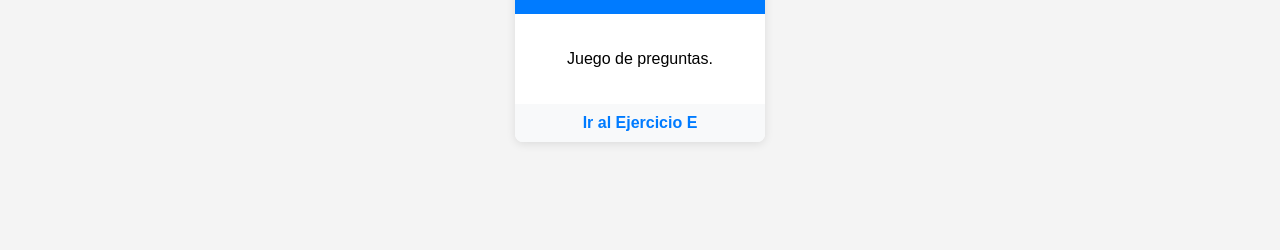
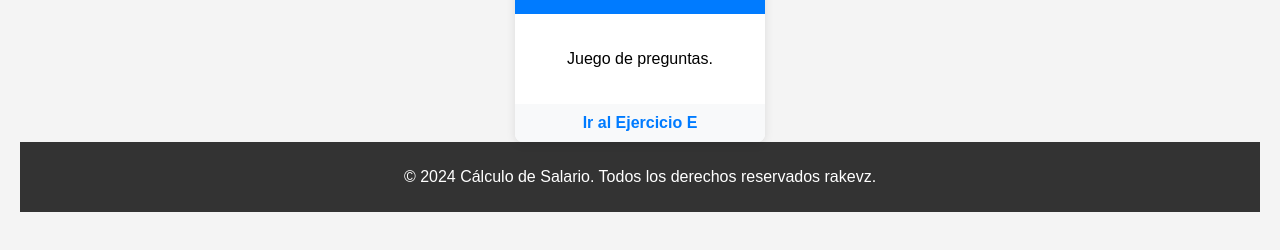
Before and after one commit to rakevz/rakevz.github.io, a plain HTML site: page index.html in a window 1280 px wide. Shown: the part 448-698 px from the top of the page. Drawn offline with Linux system fonts and the light colour scheme.

Commit message:
Add files via upload

```diff
--- a/index.html
+++ b/index.html
@@ -3,7 +3,7 @@
 <head>
     <meta charset="UTF-8">
     <meta name="viewport" content="width=device-width, initial-scale=1.0">
-    <title>Índice de Ejercicios taller dom</title>
+    <title>Índice de Ejercicios</title>
     <link rel="stylesheet" href="https://cdnjs.cloudflare.com/ajax/libs/font-awesome/5.15.4/css/all.min.css">
     <style>
         body {
@@ -57,6 +57,13 @@
         .btn:hover {
             text-decoration: underline;
         }
+        footer {
+    text-align: center;
+    padding: 10px 0;
+    background: #333;
+    color: #fff;
+    margin-top: auto;
+}
     </style>
 </head>
 <body>
@@ -123,6 +130,8 @@
             </div>
         </div>
     </div>
-
+    <footer>
+        <p>&copy; 2024 Cálculo de Salario. Todos los derechos reservados rakevz.</p>
+    </footer>
 </body>
 </html>
```
Also changed, not shown: B/index.html (+1 -1 lines), D/index.html (+1 -1 lines).
